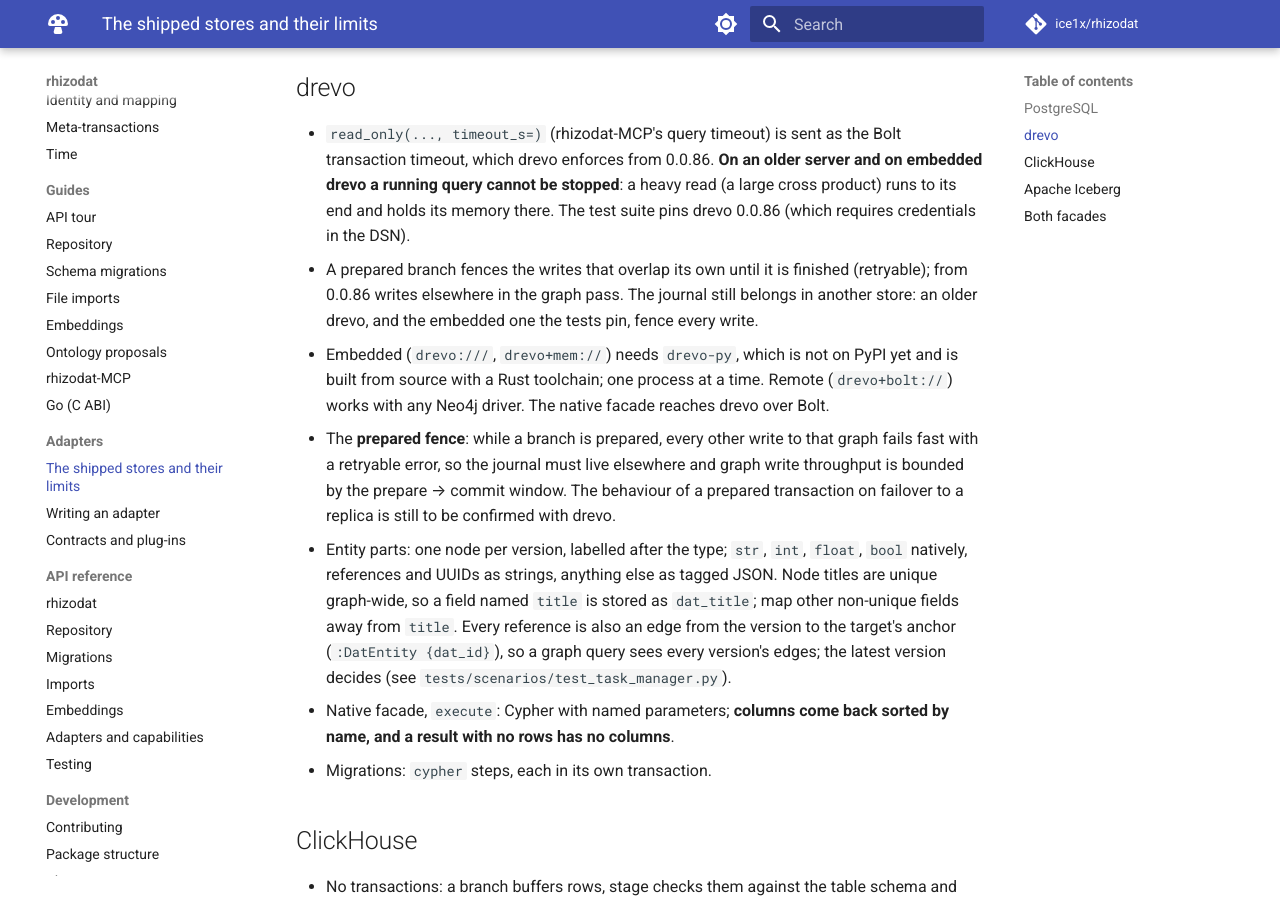
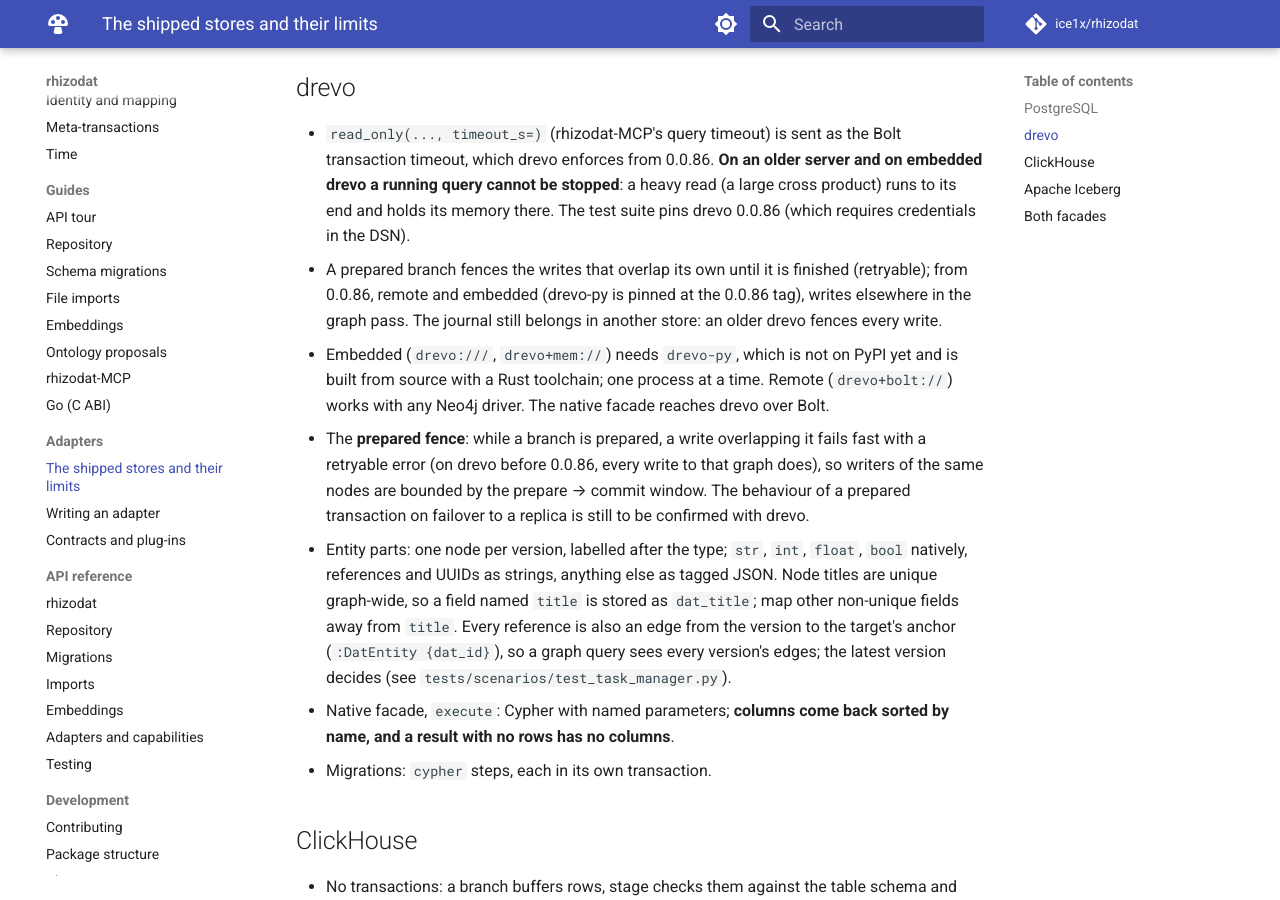
Before and after one commit to ice1x/rhizodat, an MkDocs documentation site: the page built from docs/adapters/stores.md, in a window 1280 px wide and 900 px high, scrolled down 1437 px. Built offline with MkDocs 1.6.1 and Material for MkDocs 9.7.7, drawn with Linux system fonts in a browser that asks for light colours; comment, search, counter and statistics services are not loaded.

Commit message:
Pin embedded drevo at the 0.0.86 tag
Embedded drevo (drevo-py for Python, the `drevo` crate behind the
rhizodat-drevo `embedded` feature) was pinned at cf9c766, a 0.0.43-era
commit whose prepared fence refuses every write to the graph, while the
test server already runs 0.0.86, which fences only writes overlapping the
prepared branch. Both pins now point at the v0.0.86 tag (d5baef7), so the
embedded and remote forms behave the same.

- pyproject.toml, uv.lock: drevo-py rev -> d5baef7.
- crates/rhizodat-drevo/Cargo.toml, Cargo.lock: drevo rev -> d5baef7
  (drevo-core 0.1.1 -> 0.2.0; builds unchanged).
- tests/adapters/test_drevo.py: test_a_prepared_branch_lets_writes_elsewhere_pass
  (memory, file, bolt): a write to another label commits while a branch is
  prepared, and the abort still undoes the prepared write. It fails on the
  old pin for memory and file and passes on the new one.
- crates/rhizodat-drevo/tests/drevo.rs: the same scenario, on Bolt and
  embedded.
- docs/adapters/stores.md, CHANGELOG.md: the fence is overlap-only for
  embedded too; an embedded query still cannot be stopped by timeout_s
  (checked: a 1 s timeout did not stop a heavy embedded read within 5 min).

```diff
--- a/docs/adapters/stores.md
+++ b/docs/adapters/stores.md
@@ -53,16 +53,17 @@ version every part already has.
   read (a large cross product) runs to its end and holds its memory there. The
   test suite pins drevo 0.0.86 (which requires credentials in the DSN).
 - A prepared branch fences the writes that overlap its own until it is
-  finished (retryable); from 0.0.86 writes elsewhere in the graph pass. The
-  journal still belongs in another store: an older drevo, and the embedded one
-  the tests pin, fence every write.
+  finished (retryable); from 0.0.86, remote and embedded (drevo-py is pinned
+  at the 0.0.86 tag), writes elsewhere in the graph pass. The journal still
+  belongs in another store: an older drevo fences every write.
 - Embedded (`drevo:///`, `drevo+mem://`) needs `drevo-py`, which is not on PyPI
   yet and is built from source with a Rust toolchain; one process at a time.
   Remote (`drevo+bolt://`) works with any Neo4j driver. The native facade
   reaches drevo over Bolt.
-- The **prepared fence**: while a branch is prepared, every other write to that
-  graph fails fast with a retryable error, so the journal must live elsewhere
-  and graph write throughput is bounded by the prepare → commit window. The
+- The **prepared fence**: while a branch is prepared, a write overlapping it
+  fails fast with a retryable error (on drevo before 0.0.86, every write to
+  that graph does), so writers of the same nodes are bounded by the
+  prepare → commit window. The
   behaviour of a prepared transaction on failover to a replica is still to be
   confirmed with drevo.
 - Entity parts: one node per version, labelled after the type; `str`, `int`,
--- a/pyproject.toml
+++ b/pyproject.toml
@@ -89,7 +89,7 @@ members = ["plugins/*"]
 [tool.uv.sources]
 rhizodat-ontology = { workspace = true }
 rhizodat-native = { path = "crates/rhizodat-py" }
-drevo-py = { git = "https://github.com/ice1x/drevo", rev = "cf9c7664e573906f2f7e86bd15639b7c3be559fe", subdirectory = "drevo-py" }
+drevo-py = { git = "https://github.com/ice1x/drevo", rev = "d5baef73cb0416aacc116b7f0ccb4a6fdb51c53d", subdirectory = "drevo-py" }
 
 [tool.hatch.build.targets.wheel]
 packages = ["src/rhizodat"]
```
Also changed, not shown: CHANGELOG.md (+5 -0 lines), 5 other files.
